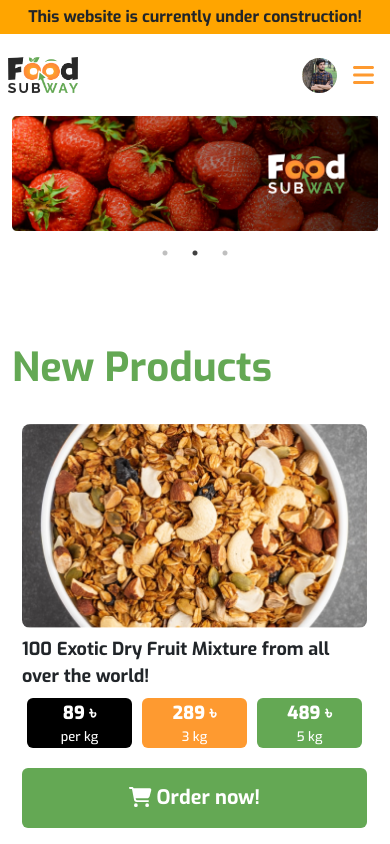
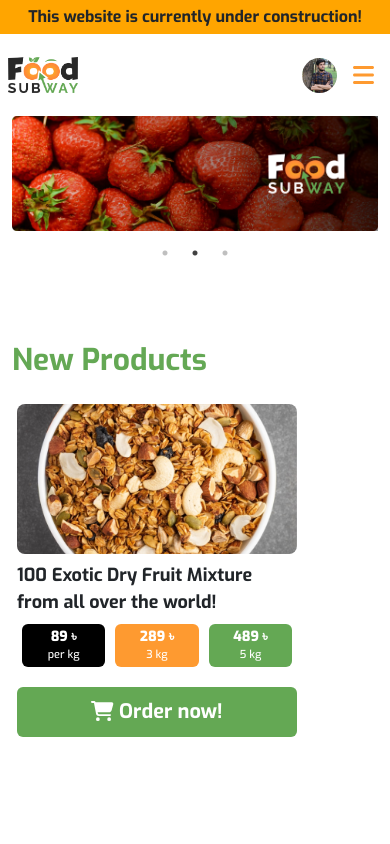
Before and after one commit to mahianmahin/foodsubway-frontend, a React (Create React App) app: page / in a window 390 px wide. Shown: the top 844 px of the page. Built offline with nearby package versions, Linux system fonts and the light colour scheme.

Commit message:
progress made

```diff
--- a/public/main_style.css
+++ b/public/main_style.css
@@ -2,3 +2,7 @@
     --orange: #FE9A30;
     --green: #64A854;
 }
+
+body {
+    overflow-x: hidden;
+}
--- a/src/components/Product.js
+++ b/src/components/Product.js
@@ -14,18 +14,18 @@ export default function Product() {
 
             <div className="price d-flex justify-content-between align-items-center">
                 <div className="d-flex flex-column align-items-center price_box" id='first'>
-                    <span style={{fontWeight: 800, fontSize: 18, margin: '0px', padding: '0px'}}>89 ৳</span>
-                    <span style={{fontWeight: 500, fontSize: 13}}>per kg</span>
+                    <span className='price_amount'>89 ৳</span>
+                    <span className='unit'>per kg</span>
                 </div>
 
                 <div className="d-flex flex-column align-items-center price_box" id='second'>
-                    <span style={{fontWeight: 800, fontSize: 18, margin: '0px', padding: '0px'}}>289 ৳</span>
-                    <span style={{fontWeight: 500, fontSize: 13}}>3 kg</span>
+                    <span className='price_amount'>289 ৳</span>
+                    <span className='unit'>3 kg</span>
                 </div>
 
                 <div className="d-flex flex-column align-items-center price_box" id='third'>
-                    <span style={{fontWeight: 800, fontSize: 18, margin: '0px', padding: '0px'}}>489 ৳</span>
-                    <span style={{fontWeight: 500, fontSize: 13}}>5  kg</span>
+                    <span className='price_amount'>489 ৳</span>
+                    <span className='unit'>5  kg</span>
                 </div>
             </div>
 
--- a/src/pages/Home.js
+++ b/src/pages/Home.js
@@ -14,7 +14,42 @@ export default function Home() {
         slidesToShow: 1,
         slidesToScroll: 1,
         autoplay: true,
-        autoplayspeed: 6000
+        autoplayspeed: 6000,
+    };
+
+    const productSettings = {
+        dots: false,
+        infinite: true,
+        speed: 500,
+        slidesToShow: 3,
+        slidesToScroll: 1,
+        autoplay: false,
+        autoplayspeed: 6000,
+        responsive: [
+            {
+              breakpoint: 1024,
+              settings: {
+                slidesToShow: 2,
+                slidesToScroll: 3,
+                infinite: true,
+                dots: false
+              }
+            },
+            {
+              breakpoint: 600,
+              settings: {
+                slidesToShow: 2,
+                slidesToScroll: 2
+              }
+            },
+            {
+              breakpoint: 480,
+              settings: {
+                slidesToShow: 1,
+                slidesToScroll: 1
+              }
+            }
+          ]
     };
 
     return (
@@ -32,23 +67,23 @@ export default function Home() {
         <div className="section container">
             <span className="heading">New Products</span>
 
-            <div className="product_section my-3 d-flex">
+            <Slider {...productSettings} className="product_section my-3 d-flex">
                 <Product />
                 <Product />
                 <Product />
                 <Product />
-            </div>
+            </Slider>
         </div>
 
         <div className="section container">
             <span className="heading">Popular Products</span>
 
-            <div className="product_section my-3 d-flex">
+            <Slider {...productSettings} className="product_section my-3 d-flex">
                 <Product />
                 <Product />
                 <Product />
                 <Product />
-            </div>
+            </Slider>
         </div>
 
         </>
--- a/src/styles/Home.css
+++ b/src/styles/Home.css
@@ -9,10 +9,10 @@
     margin-top: 100px;
 }
 
-.product_section {
+/* .product_section {
     overflow-x: scroll;
 
-}
+} */
 
 .product_section::-webkit-scrollbar {
     width: 8px;
@@ -38,3 +38,17 @@
 ::-webkit-scrollbar-thumb:hover {
     background: var(--orange);
 }
+
+@media (max-width: 426px) {
+    .heading {
+        font-size: 30px;
+    }
+
+    .product_section {
+        margin-top: 40px;
+        display: flex;
+        flex-direction: row;
+        justify-content: center;
+        /* align-items: ; */
+    }
+}
--- a/src/styles/Product.css
+++ b/src/styles/Product.css
@@ -44,3 +44,45 @@
     font-weight: bold;
     font-size: 20px;
 }
+
+.price_amount {
+    font-size: 18px;
+    font-weight: 800;
+}
+
+.unit {
+    font-size: 13px;
+    font-weight: 500;
+}
+
+@media (max-width: 426px) {
+    .product {
+        width: 280px;
+    }
+
+    .product img {
+        height: 150px;
+    }
+
+    .order_button {
+        height: 50px;
+    }
+
+    .price_amount {
+        font-size: 14px;
+    }
+
+    .unit {
+        font-size: 11px;
+    }
+
+    .product {
+        margin: 5px 5px;
+    }
+
+    .price_box {
+        height: 43px;
+        width: 90px;
+    }
+
+}
```
